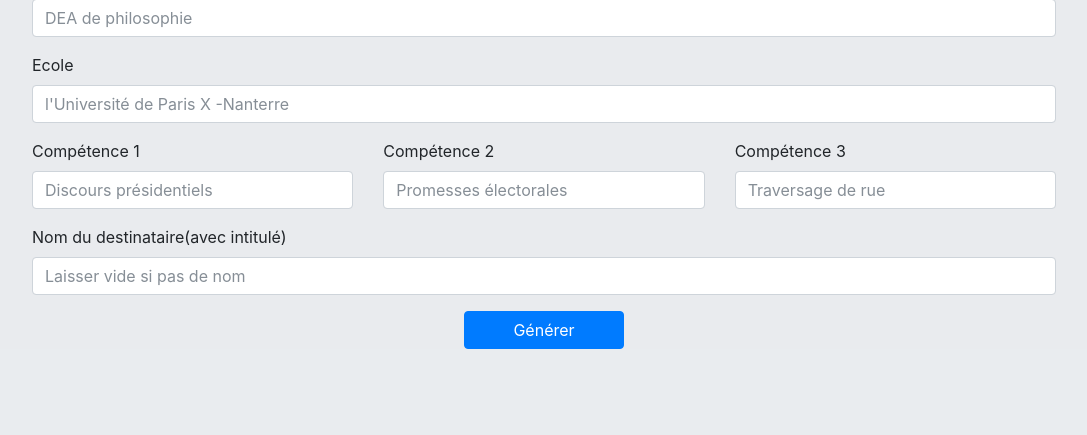
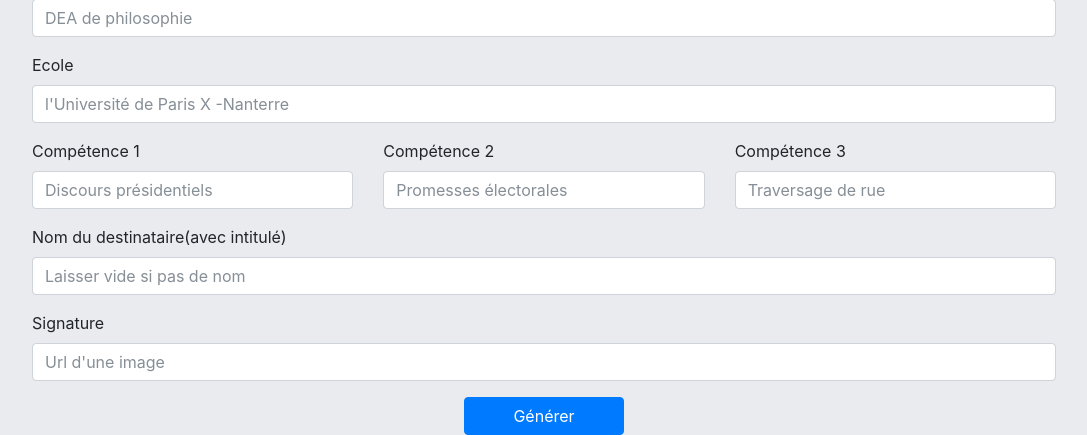
Before and after one commit to lomptorne/metrotopic, a Django app: page /generator in a window 1280 px wide. Shown: the part 698-1133 px from the top of the page, without its empty margins (96-1183 px from the left). Before the commit the page ends 1047 px from the top, so only its background shows below. Run offline with Django 3.2, Linux system fonts and the light colour scheme; some libraries are stand-ins or nearby versions; some web fonts are replaced.

Commit message:
signature motivateur

```diff
--- a/blog/templates/blog/motivateur.html
+++ b/blog/templates/blog/motivateur.html
@@ -43,6 +43,8 @@
     </div>
     <label for="contact">Nom du destinataire(avec intitulé)</label>
     <input class="form-control" name="contact" placeholder="Laisser vide si pas de nom" type="text" autocomplete="off" id="contact"/>
+    <label for="signature">Signature</label>
+    <input class="form-control" name="signature" placeholder="Url d'une image" type="text" autocomplete="off" id="signature"/>
     <button class="btn btn-primary" type="submit" onclick="" id="btnMotiv">Générer</button>
 </div>
 
--- a/blog/views.py
+++ b/blog/views.py
@@ -7,10 +7,15 @@ from django.contrib.auth import logout as django_logout
 from django.contrib import messages
 from django.core.files.storage import FileSystemStorage, default_storage
 
+import os
+import requests
+
 from reportlab.lib.enums import TA_CENTER, TA_RIGHT
-from reportlab.platypus import SimpleDocTemplate, Paragraph, Spacer, Image
+from reportlab.platypus import SimpleDocTemplate, Paragraph, Spacer
+from reportlab.platypus import Image as imgpdf
 from reportlab.lib.styles import getSampleStyleSheet, ParagraphStyle
 from reportlab.lib.units import cm
+
 
 from PIL import Image as imge
 from io import BytesIO
@@ -80,9 +85,12 @@ def generator(request):
         comp1 = str(request.POST.get('comp1'))
         comp2 = str(request.POST.get('comp2'))
         comp3 = str(request.POST.get('comp3'))
+        signature = str(request.POST.get('signature'))
+        signature = imgpdf(signature)
+        signature.drawHeight = 1*cm
+        signature.drawWidth = 4*cm
 
         # Set date and place and contact
-
         remove_digits = str.maketrans('', '', digits)
         place = city.translate(remove_digits)
         place = place.strip()
@@ -96,8 +104,13 @@ def generator(request):
             contact = "à l'attention de " + str(request.POST.get('contact')) + ","
             end = str(request.POST.get('contact')) + ","
 
+        # Set up the response
+        response = HttpResponse(content_type='application/pdf')
+        response['Content-Disposition'] = 'attachment; filename="Lettre.pdf"'
+        buff = BytesIO()
+
         # Generate the pdf
-        doc = SimpleDocTemplate("/tmp/somefilename.pdf", rightMargin=2*cm,leftMargin=2*cm,topMargin=2*cm,bottomMargin=2*cm)
+        doc = SimpleDocTemplate( buff, rightMargin=2*cm,leftMargin=2*cm,topMargin=2*cm,bottomMargin=2*cm)
         styles=getSampleStyleSheet()
         styles.add(ParagraphStyle(name='Right', alignment=TA_RIGHT))
         styles.add(ParagraphStyle(name='Center', alignment=TA_CENTER))
@@ -106,12 +119,16 @@ def generator(request):
         # Write the pdf with differents strings and inputs
         ptext = '<font size="12">{}</font>'.format(name)
         letter.append(Paragraph(ptext, styles["Normal"]))
+        letter.append(Spacer(1, 2))
         ptext = '<font size="12">{}</font>'.format(adress)
         letter.append(Paragraph(ptext, styles["Normal"]))
+        letter.append(Spacer(1, 2))
         ptext = '<font size="12">{}</font>'.format(city)
         letter.append(Paragraph(ptext, styles["Normal"]))
+        letter.append(Spacer(1, 2))
         ptext = '<font size="12">{}</font>'.format(mail)
         letter.append(Paragraph(ptext, styles["Normal"]))
+        letter.append(Spacer(1, 2))
         ptext = '<font size="12">{}</font>'.format(phone)
         letter.append(Paragraph(ptext, styles["Normal"]))
         letter.append(Spacer(1, 50))
@@ -130,7 +147,7 @@ def generator(request):
         ptext = '<font size="12">J\'ai, durant mon cursus scolaire et professionnel, pu acquérir de nombreuses compétences en {} mais aussi en {} ou encore en {}. Ces différentes expériences m\'ont permis d\'obtenir mes premiers savoirs et je pense désormais être en mesure de pouvoir candidater pour le poste que vous proposez aujourd\'hui.</font>'.format(comp1, comp2, comp3)
         letter.append(Paragraph(ptext, styles["Normal"]))
         letter.append(Spacer(1, 15))
-        ptext = '<font size="12">Comme vous avez également pu le remarquer durant la lecture de mon curriculum vitae j\'ai aussi pu développer durant cette période plusieurs compétences annexes  sur mon temps personnel, qui, je pense, peuvent entrer en complémentarité avec les qualités requise pour occuper ce poste.</font>'
+        ptext = '<font size="12">Comme vous avez également pu le remarquer durant la lecture de mon curriculum vitae j\'ai aussi développé durant cette période plusieurs compétences annexes  sur mon temps personnel, qui, je pense, peuvent entrer en complémentarité avec les qualités requises pour occuper ce poste.</font>'
         letter.append(Paragraph(ptext, styles["Normal"]))
         letter.append(Spacer(1, 15))
         ptext = '<font size="12">De plus, je trouve le fait de travailler pour une organisation d\'envergure comme la vôtre peut être extrêmement enrichissant tant professionnellement que personnellement.</font>'
@@ -147,17 +164,16 @@ def generator(request):
         letter.append(Spacer(1, 30))
         ptext = '<font size="12">{}</font>'.format(name)
         letter.append(Paragraph(ptext, styles["Center"]))
+        letter.append(Spacer(1, 15))
+        letter.append(signature)
 
         # Build the pdf
         doc.build(letter)
-
-        fs = FileSystemStorage("/tmp")
-        with fs.open("somefilename.pdf") as pdf:
-            response = HttpResponse(pdf, content_type='application/pdf')
-            response['Content-Disposition'] = 'attachment; filename="Lettre.pdf"'
-            return response
+        response.write(buff.getvalue())
+        buff.close()
 
         return response
+
     else:
 
         return render(request, "blog/motivateur.html")
```
